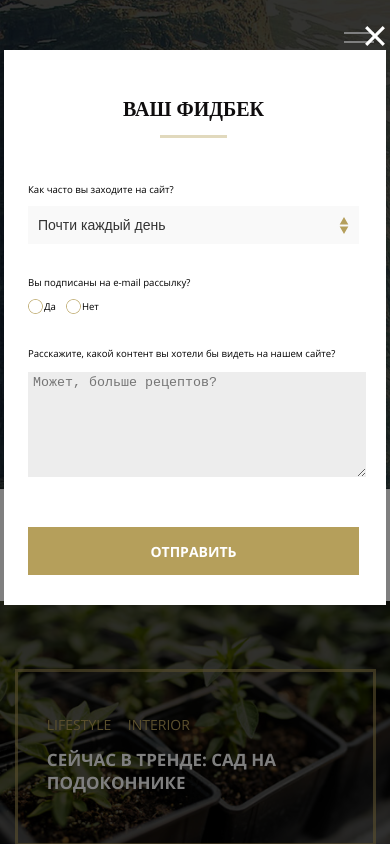
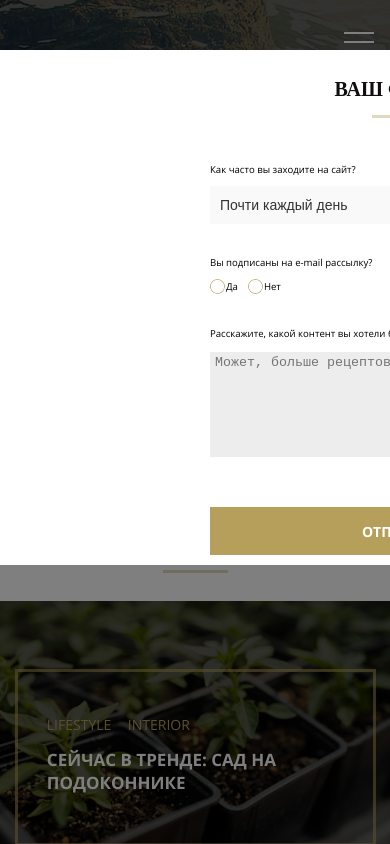
Before and after one commit to Kira667/diplom-Kira667, a plain HTML site: page index.html in a window 390 px wide. Shown: the top 844 px of the page. Drawn offline with Linux system fonts and the light colour scheme; files whose address does not match are found by name.

Commit message:
Add files via upload

```diff
--- a/style.css
+++ b/style.css
@@ -992,7 +992,7 @@
      flex-direction: column;
      margin-left: auto;
      margin-right: auto;
-    top:50px;
+     top: 50px;
      padding: 30px 27px 30px 24px;
      width: 331px;
      position: relative;
@@ -1037,6 +1037,7 @@
      background-size: 10px;
      background-position: right 10px center;
  }
+
  .select-text {
      margin-top: 12px;
      border: none;
@@ -1048,10 +1049,12 @@
      padding-left: 5px;
      padding-top: 3px;
  }
+
  .select:focus {
      outline: 2px solid #0f8fee;
      outline-offset: 4px;
  }
+
  .button {
      font-weight: bold;
      text-transform: uppercase;
@@ -1082,7 +1085,7 @@
  .popup-icon {
      display: inline-block;
      vertical-align: middle;
-    width:  16px;
+     width: 16px;
      height: 16px;
      transition: 0.2s;
      box-shadow: inset 0 0 0 8px #fff;
@@ -1103,14 +1106,15 @@
      margin-right: 10px;
  }
 
-  .custom-radio:not(:disabled):active + .popup-icon::before {
+ .custom-radio:not(:disabled):active+.popup-icon::before {
      background-color: #b59f5b;
      border-color: #b59f5b;
  }
 
-  .custom-radio:checked + .popup-icon::before {
+ .custom-radio:checked+.popup-icon::before {
      background-image: url("./svg/form-circle.svg");
  }
+
  .button {
      width: 100%;
      height: 48px;
@@ -1125,6 +1129,7 @@
  .button:hover {
      background-color: #313131;
  }
+
  .bold {
      font-family: "OpenSans-Bold";
  }
@@ -1132,6 +1137,7 @@
  .regular-font {
      font-family: "OpenSans-Regular";
  }
+
  /*-БУРГЕР И МЕДИА-*/
 
  @media (max-width: 1200px) {
@@ -1418,7 +1424,18 @@
          font-size: 60%;
      }
 
-
+.popup {
+     display: flex;
+     flex-direction: column;
+     margin-left: auto;
+     margin-right: auto;
+     top: 50px;
+     padding: 10px 10px 10px 210px;
+     width: 100%;
+     position: relative;
+     z-index: 3;
+     background-color: #ffffff;
+ }
 
 
 
```
Lines whose indentation alone changed are shown as unchanged.
